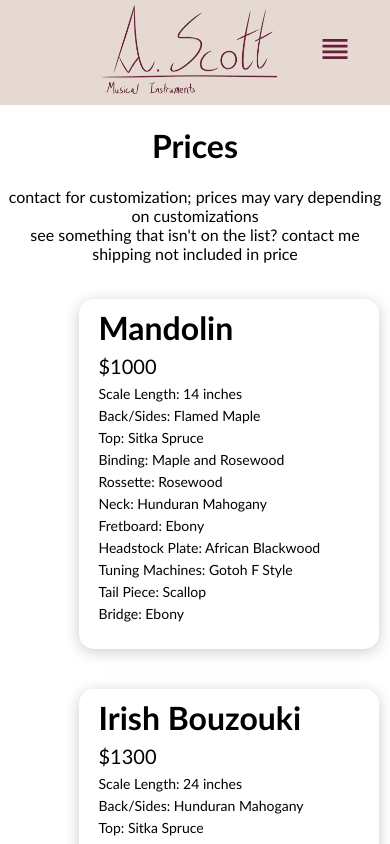
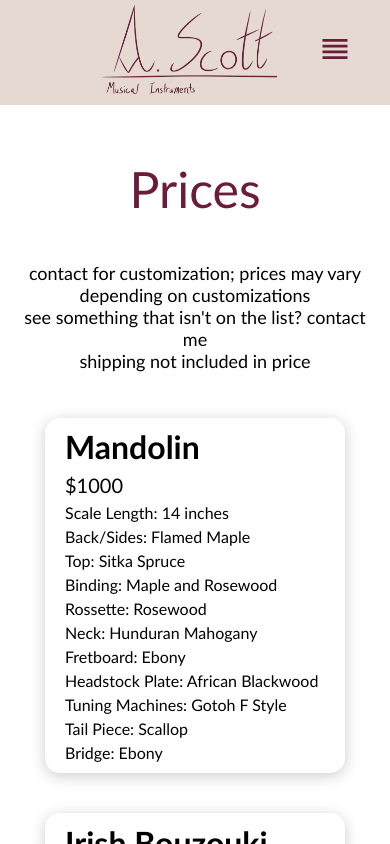
Before and after one commit to CatWallin/ascott-instruments, a React (Create React App) app: page /prices in a window 390 px wide. Shown: the top 844 px of the page. Built offline with nearby package versions, Linux system fonts and the light colour scheme.

Commit message:
about and contact and prices

```diff
--- a/src/styles/Prices.css
+++ b/src/styles/Prices.css
@@ -1,5 +1,6 @@
 .pricePage {
     width: 100%;
+    margin-top: 20px;
     height: auto;
     display: flex;
     justify-content: center;
@@ -8,12 +9,15 @@
     padding-bottom: 55px;
     font-family: "Gill Sans", "Gill Sans MT", Calibri, "Trebuchet MS", sans-serif;
   }
-  .pricePage .priceTitle h1 {
-    font-size: 60px;
+  .pricePage .priceTitle {
+    color: #6b1c3b;
+    font-weight: 10;
+    font-size: 50px;
   }
 
   .priceInfo {
     text-align: center;
+    font-size: 18px;
   }
 
   .priceList {
@@ -22,15 +26,16 @@
     height: auto;
     display: grid;
     grid-template-columns: 1fr 1fr 1fr;
-    place-items: center;
+    justify-content: center;
+    align-items: center;
   }
 
-  /* PRICE ITEM STYLING */
+  /* -------- PRICE ITEM STYLING -------- */
 
   .PriceItem {
     border-radius: 15px;
     width: 300px;
-    height: 350px;
+    height: flex;
     margin: 20px;
     box-shadow: 0px 3px 15px rgba(0, 0, 0, 0.2);
   }
@@ -69,14 +74,171 @@
 
 
 
-  @media only screen and (max-width: 1300px) {
+/* --------- MEDIUM WINDOW --------- */
+
+
+@media only screen and (max-width: 1000px) {
+
+  .pricePage {
+    width: 100%;
+    height: auto;
+    display: flex;
+    justify-content: center;
+    align-items: center;
+    flex-direction: column;
+    padding-bottom: 10px;
+    font-family: "Gill Sans", "Gill Sans MT", Calibri, "Trebuchet MS", sans-serif;
+  }
+
+  .pricePage .priceTitle h1 {
+    font-size: 80px;
+  }
+
+  .priceInfo {
+    text-align: center;
+    font-size: 18px;
+    margin: 10px;
+  }
+
   .priceList {
+    width: 70vw;
+    padding-top: 16px;
+    height: auto;
+    display: grid;
     grid-template-columns: 1fr 1fr;
+    justify-content: center;
+    align-items: center;
+  }
+
+
+  .PriceItem h1,
+  .PriceItem h2 {
+    margin-left: 20px;
+    line-height: 16px;
+  }
+
+  .PriceItem h2 {
+    font-size: 20px;
+    font-weight: 6;
+  }
+
+  .PriceItem p {
+    margin-left: 20px;
+    font-size: 16px;
+    line-height: 8px;
   }
 }
 
-  @media only screen and (max-width: 800px) {
+/* --------- SMALL WINDOW --------- */
+
+
+@media only screen and (max-width: 700px) {
+
+  .pricePage {
+    width: 100%;
+    height: auto;
+    display: flex;
+    justify-content: center;
+    align-items: center;
+    flex-direction: column;
+    padding-bottom: 10px;
+    font-family: "Gill Sans", "Gill Sans MT", Calibri, "Trebuchet MS", sans-serif;
+  }
+  .pricePage .priceTitle h1 {
+    font-size: 80px;
+  }
+
+  .priceInfo {
+    text-align: center;
+    font-size: 18px;
+    margin: 10px;
+  }
+
+  .priceList {
+    width: 70vw;
+    padding-top: 16px;
+    height: auto;
+    display: grid;
+    grid-template-columns: 1fr 1fr 1fr;
+    justify-content: center;
+    align-items: center;
+  }
+
   .priceList {
     grid-template-columns: 1fr;
   }
+
+  .PriceItem h1,
+  .PriceItem h2 {
+    margin-left: 20px;
+    line-height: 16px;
   }
+
+  .PriceItem h2 {
+    font-size: 20px;
+    font-weight: 6;
+  }
+
+  .PriceItem p {
+    margin-left: 20px;
+    font-size: 16px;
+    line-height: 8px;
+  }
+}
+
+/* --------- MOBILE --------- */
+
+@media only screen and (max-width: 400px) {
+
+  .pricePage {
+    width: 100%;
+    height: auto;
+    display: flex;
+    justify-content: center;
+    align-items: center;
+    flex-direction: column;
+    padding-bottom: 10px;
+    font-family: "Gill Sans", "Gill Sans MT", Calibri, "Trebuchet MS", sans-serif;
+  }
+  .pricePage .priceTitle h1 {
+    font-size: 80px;
+  }
+
+  .priceInfo {
+    text-align: center;
+    font-size: 18px;
+    margin: 10px;
+  }
+
+  .priceList {
+    width: 70vw;
+    padding-top: 16px;
+    height: auto;
+    display: grid;
+    grid-template-columns: 1fr 1fr 1fr;
+    justify-content: center;
+    align-items: center;
+  }
+
+  .priceList {
+    grid-template-columns: 1fr;
+  }
+
+  .PriceItem h1,
+  .PriceItem h2 {
+    margin-left: 20px;
+    line-height: 16px;
+  }
+
+  .PriceItem h2 {
+    font-size: 20px;
+    font-weight: 6;
+  }
+
+  .PriceItem p {
+    margin-left: 20px;
+    font-size: 16px;
+    line-height: 8px;
+  }
+
+}
```
Lines whose indentation alone changed are shown as unchanged.
